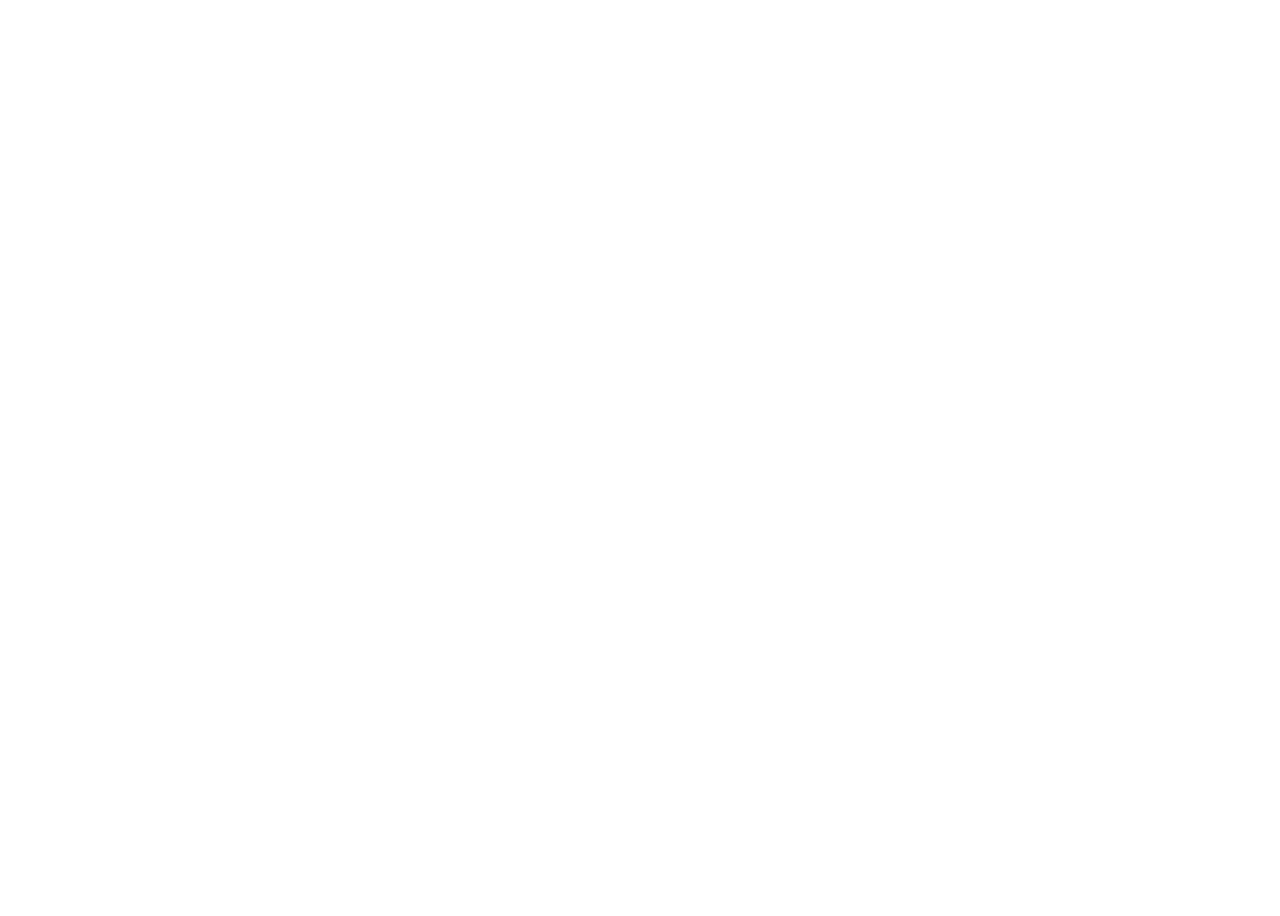
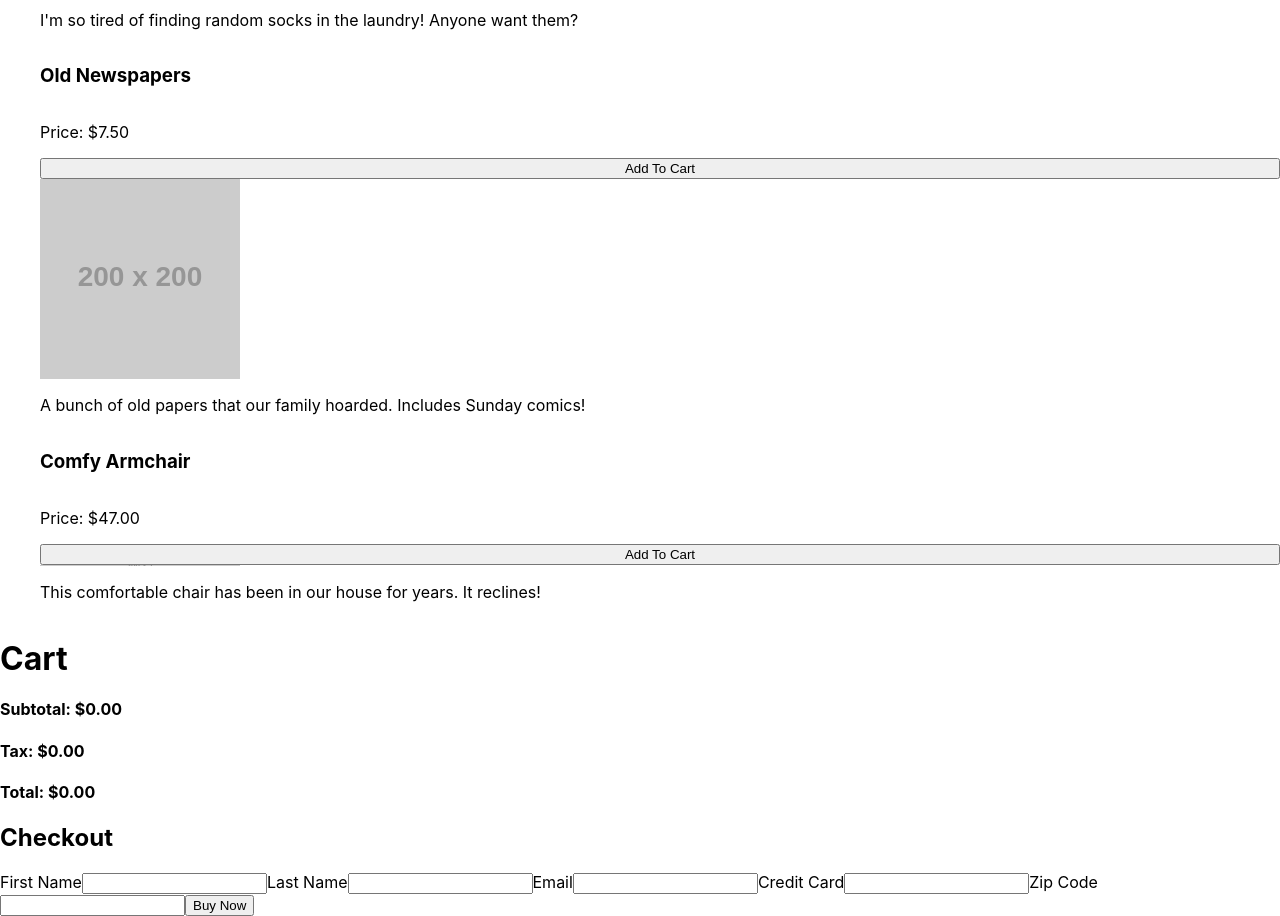
Before and after one commit to joinpursuit/Module-Three-Midmodule-Assessment-Days, a React (Create React App) app: page / in a window 1280 px wide. Shown: the part 1180-2096 px from the top of the page. Before the commit the page ends 800 px from the top, so only its background shows below. Built offline with nearby package versions, Linux system fonts and the light colour scheme.

Commit message:
Mid-mod assessment re-submit

```diff
--- a/src/App.js
+++ b/src/App.js
@@ -1,7 +1,46 @@
+import React from 'react';
 import "./App.css";
+import Header from "./components/Header";
+import productData from "./data/productData";
+import SalesItems from "./components/SalesItems";
+import Cart from "./components/Cart"
+import Form from "./components/Form"
 
-const App = () => {
-  return <h1>Hello, world!</h1>;
-};
+class App extends React.Component {
+  constructor() {
+    super();
+
+    this.state = {
+      forSale: []
+  };
+
+    this.data = productData;
+
+ }
+
+ purchase = (item) => {
+   const {forSale} = this.state;
+   this.setState(
+     { forSale: forSale.concat(item)}
+     )
+ }
+
+ render() {
+  const { forSale } = this.state;
+  let sub = forSale.reduce((num, num2) => num + num2.price, 0);
+  let tax = forSale.reduce((num, num2) => num + num2.price, 0) * 0.05;
+  let total = sub + tax;
+   return (
+   <>
+   <Header />
+   <SalesItems items={this.data} itemUp={this.purchase} />
+   <Cart purchase={forSale} tax = {tax || 0} sub = {sub || 0} total = {total || 0}/>
+   <Form total={total || 0} />
+   </>
+   )
+
+ }
+
+}
 
 export default App;
--- /dev/null
+++ b/src/components/Form.js
@@ -0,0 +1,90 @@
+import { Component } from "react";
+
+
+export default class Form extends Component {
+  constructor() {
+    super();
+    this.state = {
+      firstName: "",
+      lastName: "",
+      email: "",
+      creditCard: "",
+      zipCode: "",
+    };
+  }
+  handleSubmit = (e) => {
+    e.preventDefault();
+    const { total } = this.props;
+    const { firstName, lastName, email, creditCard, zipCode } = this.state;
+
+    if (!firstName || !lastName || !email || !creditCard || !zipCode) {
+      alert("Input is not valid.");
+
+    } else if (creditCard.length !== 16) {
+      window.alert(`Input is not valid.
+      Credit card number is not valid.`);
+
+    } else if (zipCode.length !== 5) {
+      alert(`Input is not valid.
+      Zip code is not valid.`);
+    } else {
+      alert(
+        `Yay! Purchase complete! You will be charged $${total.toFixed(2)}`,
+      );
+    }
+  };
+
+  handleChange = (e) => {
+
+    this.setState({
+        [e.target.name]: e.target.value,
+     });
+  };
+
+  render() {
+    const { firstName, lastName, email, creditCard, zipCode } = this.state;
+    return (
+      <form className="Form" onSubmit={this.handleSubmit}>
+
+        <h2>Checkout</h2>
+
+        <label htmlFor={"firstName"}>First Name</label>
+        <input
+          id={"firstName"}
+          name="firstName"
+          value={firstName}
+          onChange={this.handleChange}
+        />
+        <label htmlFor={"lastName"}>Last Name</label>
+        <input
+          id={"lastName"}
+          name="lastName"
+          value={lastName}
+          onChange={this.handleChange}
+        />
+        <label htmlFor={"email"}>Email</label>
+        <input
+          id={"email"}
+          name="email"
+          value={email}
+          onChange={this.handleChange}
+        />
+        <label htmlFor={"creditCard"}>Credit Card</label>
+        <input
+          id={"creditCard"}
+          name="creditCard"
+          value={creditCard}
+          onChange={this.handleChange}
+        />
+        <label htmlFor={"zipCode"}>Zip Code</label>
+        <input
+          id={"zipCode"}
+          name="zipCode"
+          value={zipCode}
+          onChange={this.handleChange}
+        />
+        <button type="submit">Buy Now</button>
+      </form>
+    );
+  }
+}
--- /dev/null
+++ b/src/components/SalesItemDetails.css
@@ -0,0 +1,3 @@
+.Products {
+    display: grid;
+}
--- a/src/components/SalesItemDetails.js
+++ b/src/components/SalesItemDetails.js
@@ -1,16 +1,17 @@
 import React from 'react'
+import "./SalesItemDetails.css"
 
 const SalesItemDetails = ({item, itemUp}) => {
     const { name, price, description, img } = item;
 
     return (
-        <div>
+        <section className="Products">
             <h3>{name}</h3>
             <p>Price: ${price.toFixed(2)}</p>
             <button onClick={() => itemUp(item)}>Add To Cart</button>
             <img src={img} />
             <p>{description}</p>
-        </div>
+        </section>
     )
 }
 
```
Also changed, not shown: 1 other file (tests, documents, lock files or other folders).
